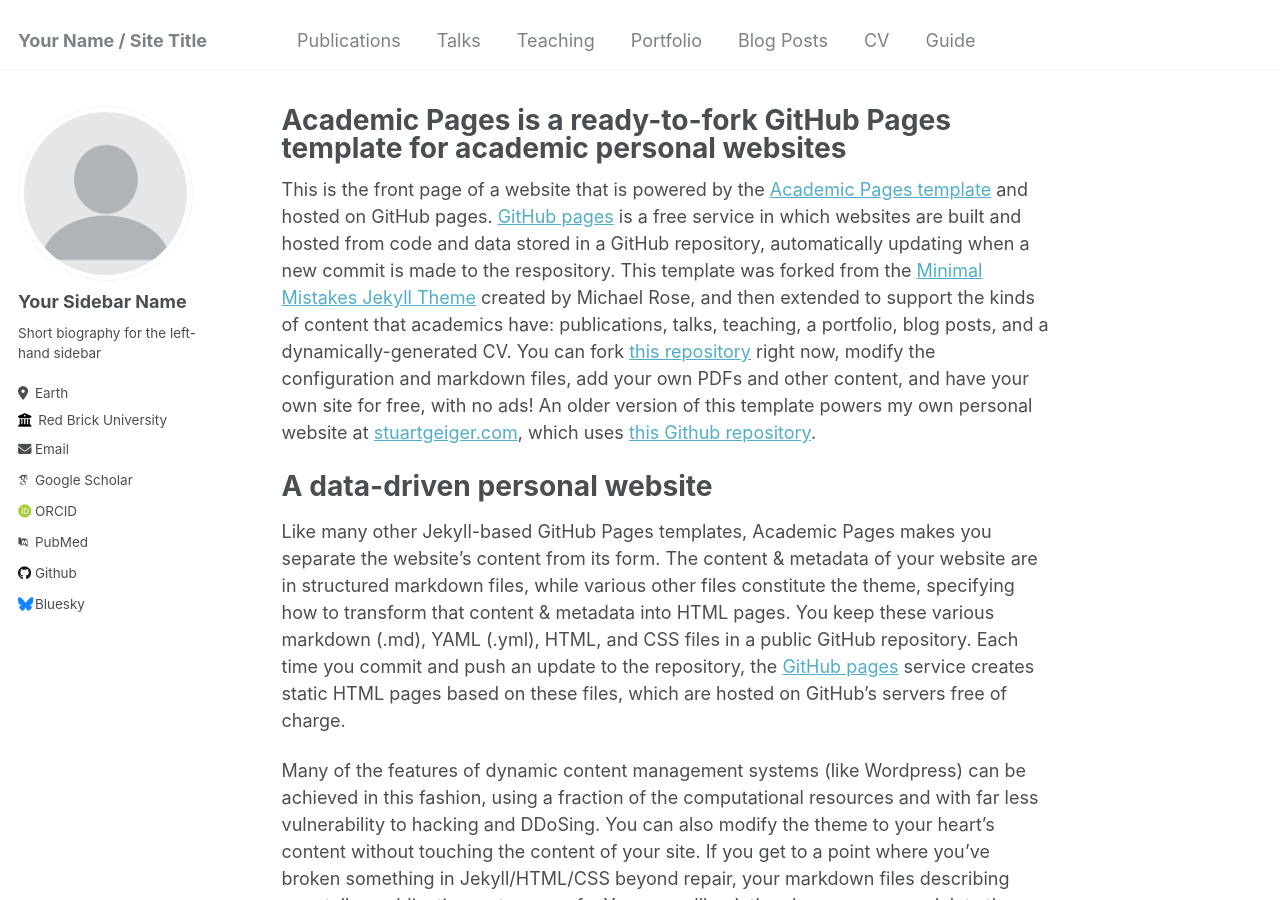
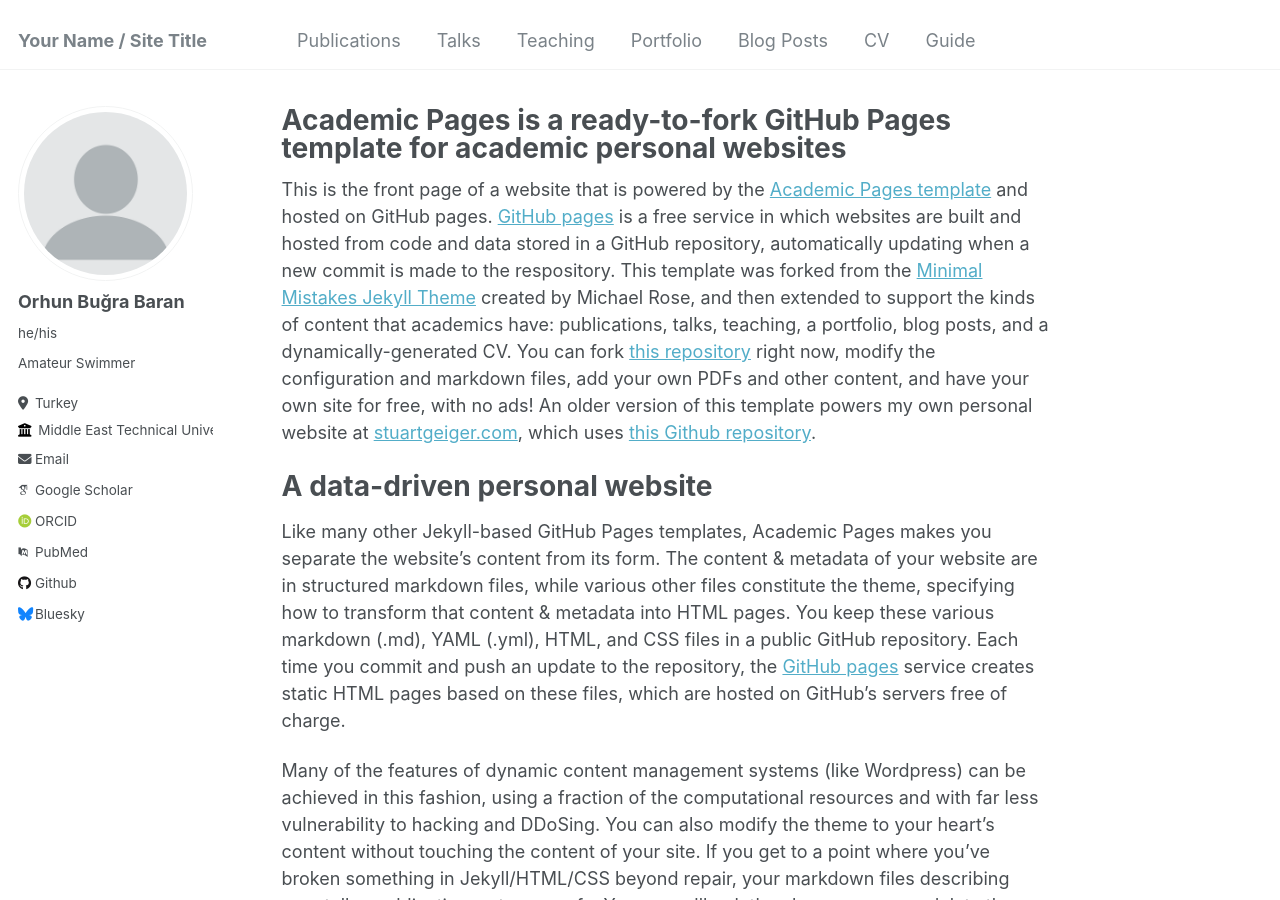
Before and after one commit to bugrabaran/bugrabaran.github.io, a Jekyll site: the page built from _pages/about.md, in a window 1280 px wide and 900 px high. Built offline with Jekyll 4.4.1, drawn with Linux system fonts in a browser that asks for light colours; some web fonts are replaced.

Commit message:
Update _config.yml

```diff
--- a/_config.yml
+++ b/_config.yml
@@ -14,7 +14,7 @@ name                     : &name "Your Name"
 description              : &description "personal description"
 url                      : https://bugrabaran.github.io # the base hostname & protocol for your site e.g. "https://mmistakes.github.io"
 baseurl                  : "" # the subpath of your site, e.g. "/blog"
-repository               : "academicpages/academicpages.github.io"
+repository               : "bugrabaran/bugrabaran.github.io"
 
 # Site Author - The following control what appear as part of the author content on the side bar.
 #               If a field is blank the icon and link will not appear, otherwise it will be shown.
@@ -22,13 +22,13 @@ repository               : "academicpages/academicpages.github.io"
 author:
   # Biographic information
   avatar           : "profile.png"
-  name             : "Your Sidebar Name"
-  pronouns         : # example: "she/her"
-  bio              : "Short biography for the left-hand sidebar"
-  location         : "Earth"
-  employer         : "Red Brick University"
+  name             : "Orhun Buğra Baran"
+  pronouns         : "he/his"# example: "she/her"
+  bio              : "Amateur Swimmer"
+  location         : "Turkey"
+  employer         : "Middle East Technical University"
   uri              : # URL
-  email            : "none@example.org"
+  email            : "bugra@ceng.metu.edu.tr"
 
   # Academic websites
   arxiv            : # URL - Update with the correct link to your profile
@@ -43,7 +43,7 @@ author:
   bitbucket        : # Username - Update with your username on the site
   codepen          : # Username
   dribbble         : # Username
-  github           : "academicpages"
+  github           : "bugrabaran"
   kaggle           : # Username
   stackoverflow    : # User number or user number and name (i.e., use "1" or "1/jeff-atwood")
 
```
